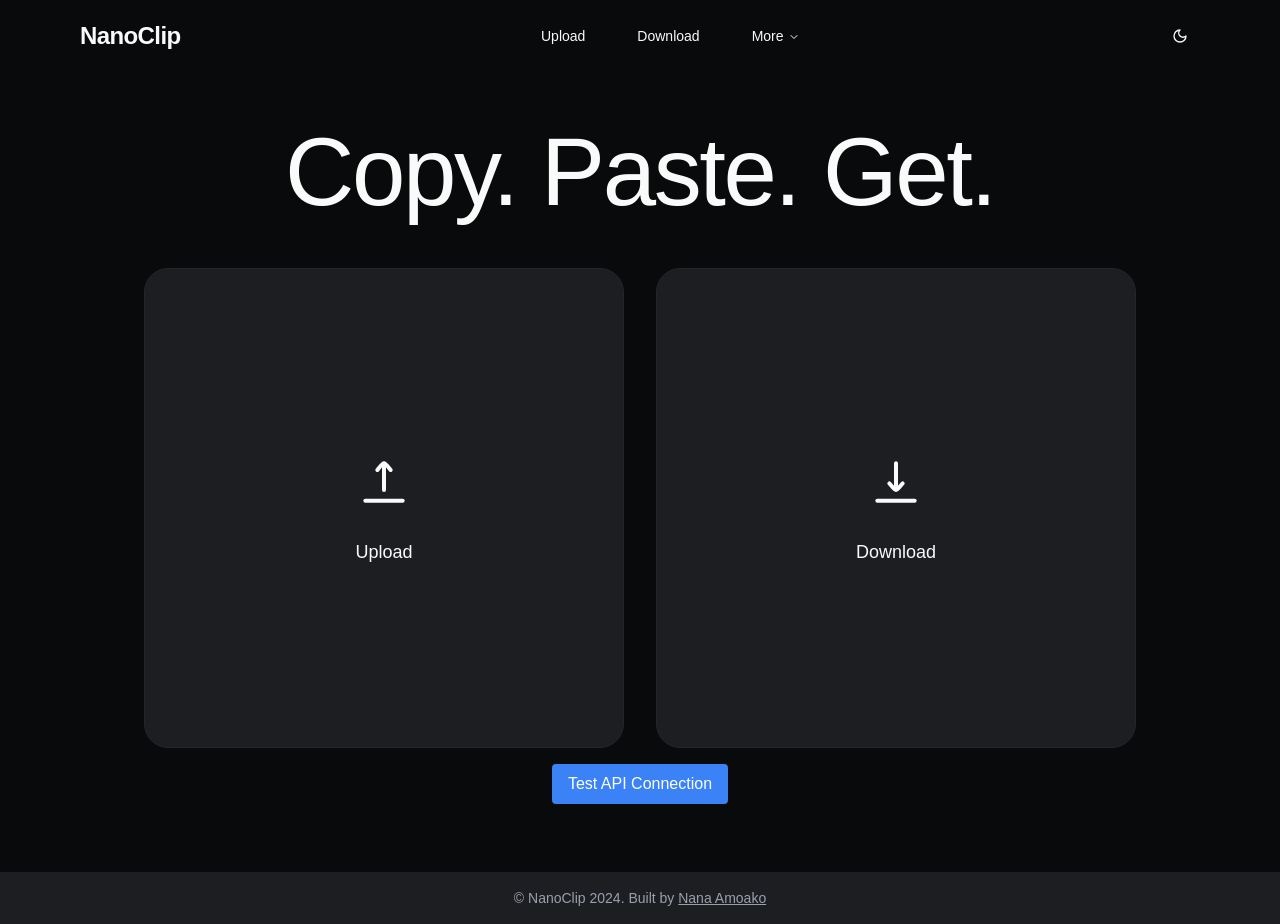
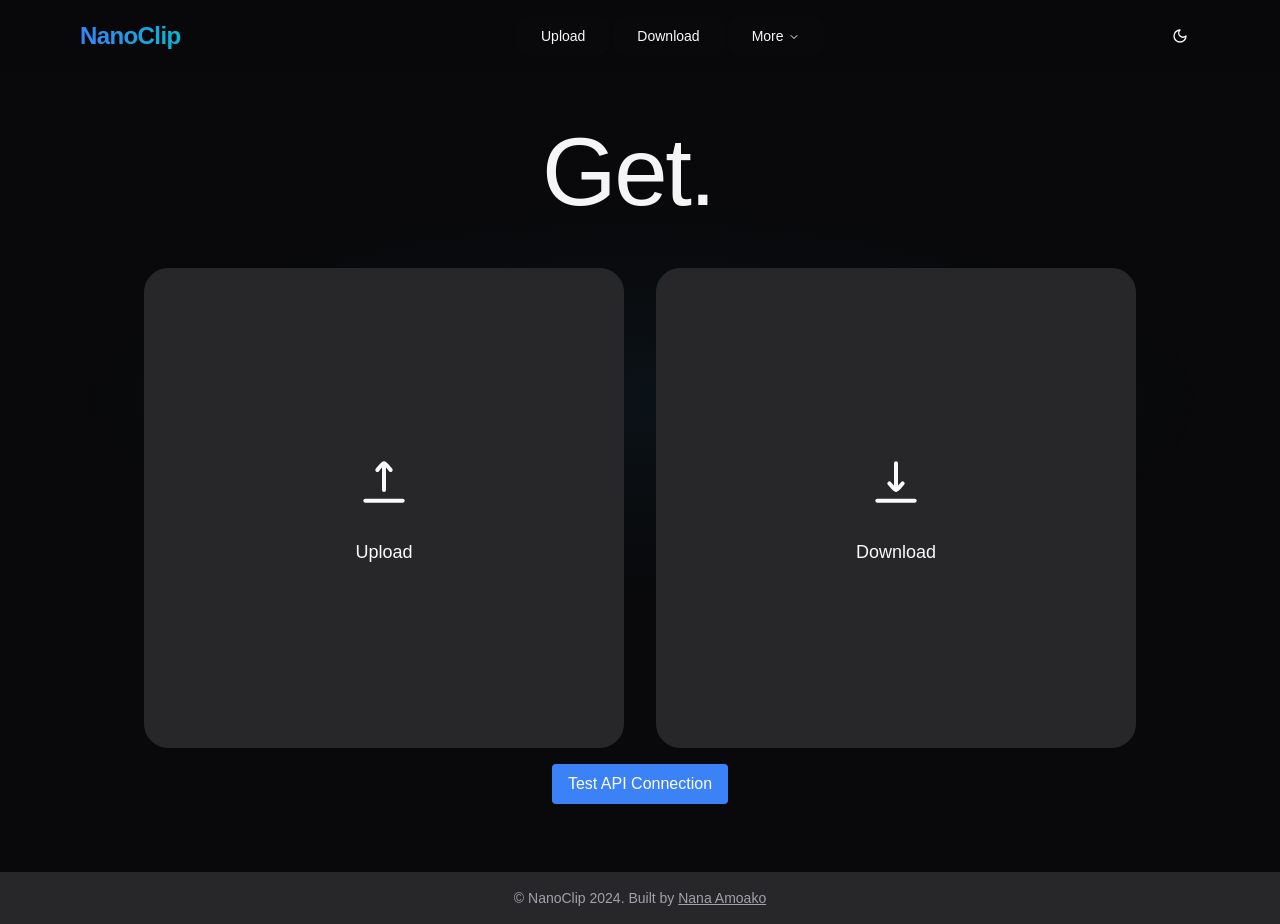
Before and after one commit to nanadotam/nanoclip, a Next.js app: page / in a window 1280 px wide. Built offline with nearby package versions, Linux system fonts and the light colour scheme; no server answers.

Commit message:
added UI improvements

```diff
--- a/app/components/home/Navbar.jsx
+++ b/app/components/home/Navbar.jsx
@@ -14,7 +14,7 @@ export default function Navbar() {
       initial={{ y: -100, opacity: 0 }}
       animate={{ y: 0, opacity: 1 }}
       transition={{ duration: 0.8, ease: [0.65, 0, 0.35, 1] }}
-      className="flex items-center justify-between w-full px-4 sm:px-6 md:px-8 lg:px-20 py-4"
+      className="flex items-center justify-between w-full px-4 sm:px-6 md:px-8 lg:px-20 py-4 bg-background/95 backdrop-blur supports-[backdrop-filter]:bg-background/60 z-50"
     >
       <div className="md:hidden">
         <MobileMenu />
@@ -22,7 +22,7 @@ export default function Navbar() {
 
       <Link href="/" className="font-mona-sans absolute left-1/2 -translate-x-1/2 md:static md:translate-x-0">
         <motion.span
-          className="text-2xl font-black tracking-tight hover:text-primary transition-colors"
+          className="text-2xl font-black tracking-tight bg-clip-text text-transparent bg-gradient-to-r from-blue-600 to-blue-500 dark:from-blue-500 dark:to-cyan-500 hover:from-blue-700 hover:to-blue-600 dark:hover:from-cyan-400/80 dark:hover:to-blue-300/80 transition-all"
           whileHover={{ scale: 1.05 }}
           whileTap={{ scale: 0.95 }}
         >
@@ -34,7 +34,7 @@ export default function Navbar() {
         <NavigationMenuList>
           <NavigationMenuItem>
             <Link href="/upload" legacyBehavior passHref>
-              <NavigationMenuLink className={cn(navigationMenuTriggerStyle(), "px-6")}>
+              <NavigationMenuLink className={cn(navigationMenuTriggerStyle(), "px-6 hover:bg-blue-600/10 hover:text-blue-600 dark:hover:bg-cyan-400/10 dark:hover:text-cyan-400 backdrop-blur-sm")}>
                 Upload
               </NavigationMenuLink>
             </Link>
@@ -42,14 +42,14 @@ export default function Navbar() {
 
           <NavigationMenuItem>
             <Link href="/download" legacyBehavior passHref>
-              <NavigationMenuLink className={cn(navigationMenuTriggerStyle(), "px-6")}>
+              <NavigationMenuLink className={cn(navigationMenuTriggerStyle(), "px-6 hover:bg-blue-600/10 hover:text-blue-600 dark:hover:bg-cyan-400/10 dark:hover:text-cyan-400 backdrop-blur-sm")}>
                 Download
               </NavigationMenuLink>
             </Link>
           </NavigationMenuItem>
 
           <NavigationMenuItem>
-            <NavigationMenuTrigger className="px-6">More</NavigationMenuTrigger>
+            <NavigationMenuTrigger className="px-6 hover:bg-blue-600/10 hover:text-blue-600 dark:hover:bg-cyan-400/10 dark:hover:text-cyan-400 backdrop-blur-sm">More</NavigationMenuTrigger>
             <NavigationMenuContent>
               <motion.div
                 initial={{ opacity: 0, y: -10 }}
@@ -59,7 +59,7 @@ export default function Navbar() {
               >
                 <Link href="/about" legacyBehavior passHref>
                   <NavigationMenuLink className={cn(
-                    "block px-4 py-2 hover:bg-accent rounded-sm transition-colors",
+                    "block px-4 py-2 hover:bg-blue-600/10 hover:text-blue-600 dark:hover:bg-cyan-400/10 dark:hover:text-cyan-400 rounded-sm transition-colors backdrop-blur-sm",
                     "text-sm font-medium"
                   )}>
                     About
@@ -67,7 +67,7 @@ export default function Navbar() {
                 </Link>
                 <Link href="/how-it-works" legacyBehavior passHref>
                   <NavigationMenuLink className={cn(
-                    "block px-4 py-2 hover:bg-accent rounded-sm transition-colors",
+                    "block px-4 py-2 hover:bg-blue-600/10 hover:text-blue-600 dark:hover:bg-cyan-400/10 dark:hover:text-cyan-400 rounded-sm transition-colors backdrop-blur-sm",
                     "text-sm font-medium"
                   )}>
                     How It Works
@@ -75,7 +75,7 @@ export default function Navbar() {
                 </Link>
                 <Link href="/contact" legacyBehavior passHref>
                   <NavigationMenuLink className={cn(
-                    "block px-4 py-2 hover:bg-accent rounded-sm transition-colors",
+                    "block px-4 py-2 hover:bg-blue-600/10 hover:text-blue-600 dark:hover:bg-cyan-400/10 dark:hover:text-cyan-400 rounded-sm transition-colors backdrop-blur-sm",
                     "text-sm font-medium"
                   )}>
                     Contact
--- /dev/null
+++ b/app/components/ui/flip-words.jsx
@@ -0,0 +1,76 @@
+"use client";
+import React, { useCallback, useEffect, useState } from "react";
+import { AnimatePresence, motion } from "framer-motion";
+import { cn } from "@/lib/utils";
+
+export const FlipWords = ({
+  words,
+  duration = 3000,
+  className
+}) => {
+  const [currentWord, setCurrentWord] = useState(words[0]);
+  const [isAnimating, setIsAnimating] = useState(false);
+
+  const startAnimation = useCallback(() => {
+    const word = words[words.indexOf(currentWord) + 1] || words[0];
+    setCurrentWord(word);
+    setIsAnimating(true);
+  }, [currentWord, words]);
+
+  useEffect(() => {
+    if (!isAnimating)
+      setTimeout(() => {
+        startAnimation();
+      }, duration);
+  }, [isAnimating, duration, startAnimation]);
+
+  return (
+    <AnimatePresence
+      onExitComplete={() => {
+        setIsAnimating(false);
+      }}>
+      <motion.div
+        initial={{
+          opacity: 0,
+          y: 10,
+        }}
+        animate={{
+          opacity: 1,
+          y: 0,
+        }}
+        transition={{
+          type: "spring",
+          stiffness: 100,
+          damping: 10,
+        }}
+        exit={{
+          opacity: 0,
+          y: -40,
+          x: 40,
+          filter: "blur(8px)",
+          scale: 2,
+          position: "absolute",
+        }}
+        className={cn(
+          "z-10 inline-block relative text-left text-neutral-900 dark:text-neutral-100 px-2",
+          className
+        )}
+        key={currentWord}>
+        {currentWord.split(" ").map((word, wordIndex) => (
+          <motion.span
+            key={word + wordIndex}
+            initial={{ opacity: 0, y: 10, filter: "blur(8px)" }}
+            animate={{ opacity: 1, y: 0, filter: "blur(0px)" }}
+            transition={{
+              delay: wordIndex * 0.3,
+              duration: 0.3,
+            }}
+            className="inline-block whitespace-nowrap">
+            {word}
+            <span className="inline-block">&nbsp;</span>
+          </motion.span>
+        ))}
+      </motion.div>
+    </AnimatePresence>
+  );
+};
--- a/app/globals.css
+++ b/app/globals.css
@@ -9,51 +9,51 @@ body {
 @layer base {
   :root {
     --background: 0 0% 100%;
-    --foreground: 0 0% 3.9%;
+    --foreground: 240 10% 3.9%;
     --card: 0 0% 100%;
-    --card-foreground: 0 0% 3.9%;
+    --card-foreground: 240 10% 3.9%;
     --popover: 0 0% 100%;
-    --popover-foreground: 0 0% 3.9%;
-    --primary: 0 0% 9%;
+    --popover-foreground: 240 10% 3.9%;
+    --primary: 199 89% 48%;
     --primary-foreground: 0 0% 98%;
-    --secondary: 0 0% 96.1%;
-    --secondary-foreground: 0 0% 9%;
-    --muted: 0 0% 96.1%;
-    --muted-foreground: 0 0% 45.1%;
-    --accent: 0 0% 96.1%;
-    --accent-foreground: 0 0% 9%;
+    --secondary: 240 4.8% 95.9%;
+    --secondary-foreground: 240 5.9% 10%;
+    --muted: 240 4.8% 95.9%;
+    --muted-foreground: 240 3.8% 46.1%;
+    --accent: 199 89% 48%;
+    --accent-foreground: 240 5.9% 10%;
     --destructive: 0 84.2% 60.2%;
     --destructive-foreground: 0 0% 98%;
-    --border: 0 0% 89.8%;
-    --input: 0 0% 89.8%;
-    --ring: 0 0% 3.9%;
+    --border: 240 5.9% 90%;
+    --input: 240 5.9% 90%;
+    --ring: 199 89% 48%;
     --chart-1: 12 76% 61%;
     --chart-2: 173 58% 39%;
     --chart-3: 197 37% 24%;
     --chart-4: 43 74% 66%;
     --chart-5: 27 87% 67%;
-    --radius: 0.5rem;
+    --radius: 0.75rem;
   }
   .dark {
-    --background: 220 10% 4%;
-    --foreground: 220 10% 98%;
-    --card: 220 10% 4%;
-    --card-foreground: 220 10% 98%;
-    --popover: 220 10% 4%;
-    --popover-foreground: 220 10% 98%;
-    --primary: 220 10% 98%;
-    --primary-foreground: 220 10% 9%;
-    --secondary: 220 10% 12%;
-    --secondary-foreground: 220 10% 98%;
-    --muted: 220 10% 12%;
-    --muted-foreground: 220 10% 63.9%;
-    --accent: 220 10% 12%;
-    --accent-foreground: 220 10% 98%;
+    --background: 240 10% 3.9%;
+    --foreground: 0 0% 98%;
+    --card: 240 10% 3.9%;
+    --card-foreground: 0 0% 98%;
+    --popover: 240 10% 3.9%;
+    --popover-foreground: 0 0% 98%;
+    --primary: 199 89% 48%;
+    --primary-foreground: 0 0% 98%;
+    --secondary: 240 3.7% 15.9%;
+    --secondary-foreground: 0 0% 98%;
+    --muted: 240 3.7% 15.9%;
+    --muted-foreground: 240 5% 64.9%;
+    --accent: 199 89% 48%;
+    --accent-foreground: 0 0% 98%;
     --destructive: 0 62.8% 30.6%;
-    --destructive-foreground: 220 10% 98%;
-    --border: 220 10% 14.9%;
-    --input: 220 10% 14.9%;
-    --ring: 220 10% 83.1%;
+    --destructive-foreground: 0 0% 98%;
+    --border: 240 3.7% 15.9%;
+    --input: 240 3.7% 15.9%;
+    --ring: 199 89% 48%;
     --chart-1: 220 70% 50%;
     --chart-2: 160 60% 45%;
     --chart-3: 30 80% 55%;
--- a/app/layout.js
+++ b/app/layout.js
@@ -30,12 +30,13 @@ export const metadata = {
 export default function RootLayout({ children }) {
   return (
     <html lang="en" suppressHydrationWarning>
-      <body className={`${geistSans.variable} ${geistMono.variable} ${monaSans.variable} antialiased min-h-screen flex flex-col`}>
+      <body className={`${geistSans.variable} ${geistMono.variable} ${monaSans.variable} antialiased min-h-screen flex flex-col bg-gradient-to-b from-background to-background/95`}>
         <ThemeProvider
           attribute="class"
           defaultTheme="dark"
           enableSystem={true}
         >
+          <div className="fixed inset-0 -z-10 bg-[radial-gradient(45%_25%_at_50%_50%,rgba(56,189,248,0.05),rgba(56,189,248,0))]" />
           <Navbar />
           <main className="flex-1 flex flex-col">
             {children}
--- a/app/page.jsx
+++ b/app/page.jsx
@@ -6,6 +6,7 @@ import { motion } from 'framer-motion';
 import Download from "./components/home/Download";
 import Upload from "./components/home/Upload";
 import TestConnection from '@/components/TestConnection';
+import { FlipWords } from "@/components/ui/flip-words";
 
 const containerVariants = {
   hidden: { opacity: 0 },
@@ -39,10 +40,15 @@ export default function Home() {
       animate="visible"
     >
       <motion.h1
-        className="font-weight-900 font-mona-sans text-3xl sm:text-4xl md:text-6xl lg:text-[6rem] tracking-tight text-center mb-6 md:mb-12"
+        className="font-weight-500 font-mona-sans text-3xl sm:text-4xl md:text-6xl lg:text-[6rem] tracking-tight text-center mb-6 md:mb-12"
         variants={itemVariants}
       >
-        Copy. Paste. Get.
+        <FlipWords
+          words={["Copy.", "Paste.", "Get."]}
+          duration={1200}
+          delay={800}
+          className="text-blue-500 font-medium"
+        />
       </motion.h1>
       <motion.div
         className="w-full max-w-[80rem] flex flex-col md:flex-row justify-center items-center gap-4 md:gap-8 px-4"
```
